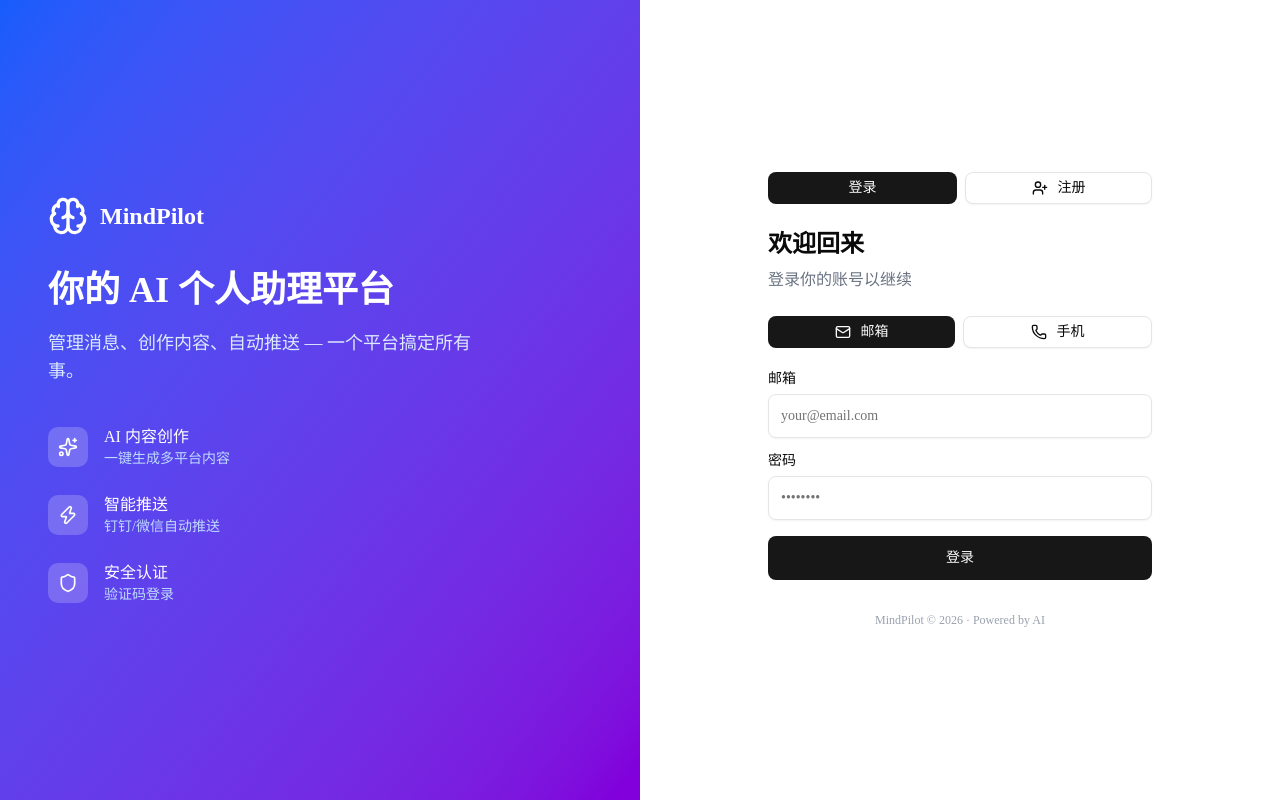
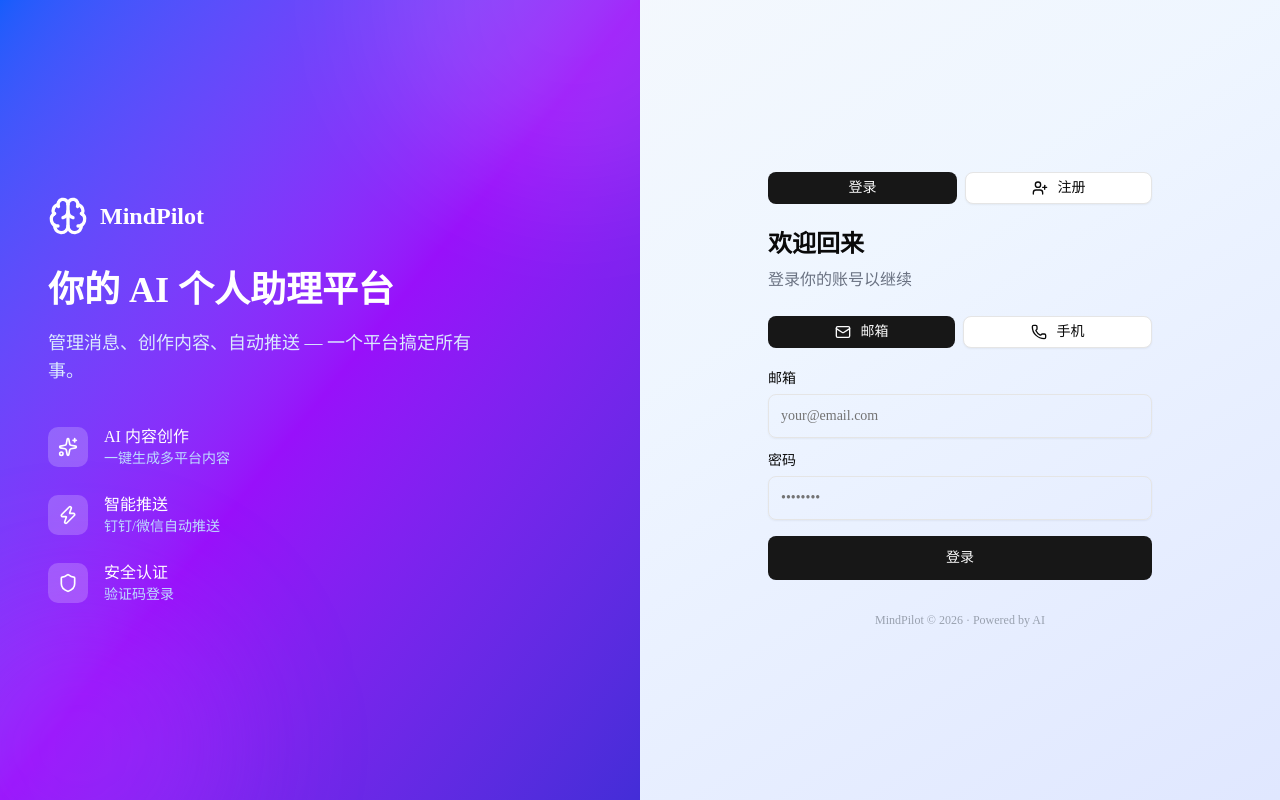
Before and after one commit to yi0906353-max/mindpilot-web, a Next.js app: page /login in a window 1280 px wide. Built offline with nearby package versions, Linux system fonts and the light colour scheme.

Commit message:
feat: add gradient background and decorative elements to login page

```diff
--- a/src/app/login/page.tsx
+++ b/src/app/login/page.tsx
@@ -120,9 +120,13 @@ export default function LoginPage() {
   };
 
   return (
-    <div className="flex min-h-screen">
-      <div className="hidden lg:flex lg:w-1/2 bg-gradient-to-br from-blue-600 to-purple-700 text-white p-12 flex-col justify-center">
-        <div className="max-w-md">
+    <div className="flex min-h-screen bg-gradient-to-br from-slate-50 via-blue-50 to-indigo-100">
+      <div className="hidden lg:flex lg:w-1/2 bg-gradient-to-br from-blue-600 via-purple-600 to-indigo-700 text-white p-12 flex-col justify-center relative overflow-hidden">
+        {/* 装饰性渐变圆 */}
+        <div className="absolute top-0 right-0 w-96 h-96 bg-white/10 rounded-full blur-3xl -translate-y-1/2 translate-x-1/3" />
+        <div className="absolute bottom-0 left-0 w-80 h-80 bg-purple-500/20 rounded-full blur-3xl translate-y-1/3 -translate-x-1/4" />
+
+        <div className="max-w-md relative z-10">
           <div className="flex items-center gap-3 mb-8">
             <Brain className="h-10 w-10" /><span className="text-2xl font-bold">MindPilot</span>
           </div>
```
